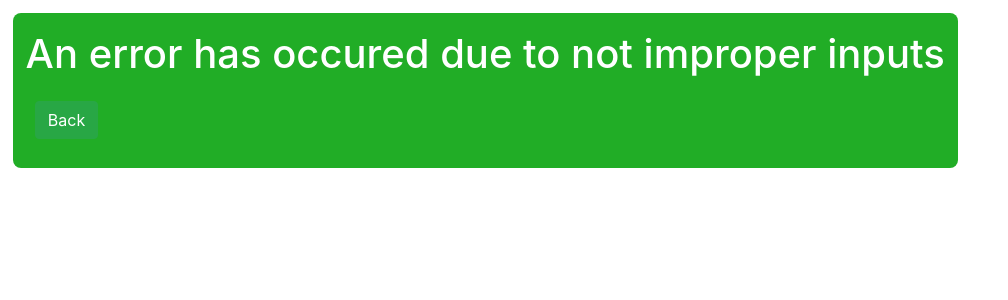
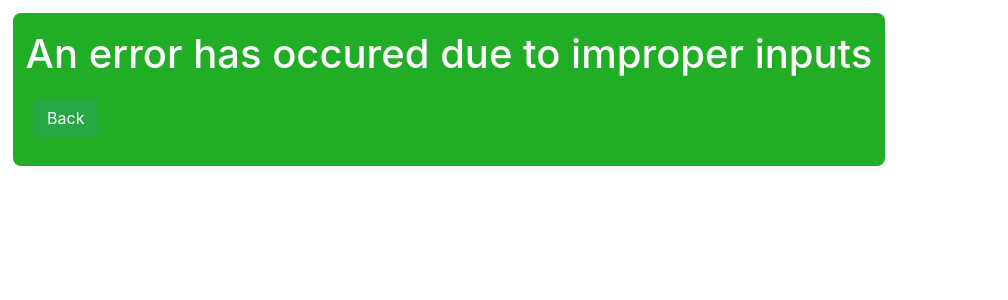
Before and after one commit to SaadPallumeera/websiteproject, a Django app: template storefront/playground/templates/error_500.html in a window 1280 px wide. Shown: the top 300 px of the page, without its empty margins (0-1008 px from the left). Run offline with Django 3.2, Linux system fonts and the light colour scheme; the template is opened without the code that fills it, so the values that code supplies are empty; some libraries are stand-ins or nearby versions.

Commit message:
Update error_500.html

```diff
--- a/storefront/playground/templates/error_500.html
+++ b/storefront/playground/templates/error_500.html
@@ -5,8 +5,8 @@
     height: max-content;
     margin-left: 1%; ">
 
-<h1 style = "margin-top:.5%;margin-bottom:2%;color:white;max-width: 100%;">An error has occured due to not improper inputs</h1>
-
+<h1 style = "margin-top:.5%;margin-bottom:2%;color:white;max-width: 100%;">An error has occured due to improper inputs</h1>
+        </html>
 <form>
     <meta charset="utf-8">
   <meta name="viewport" content="width=device-width, initial-scale=1">
```
